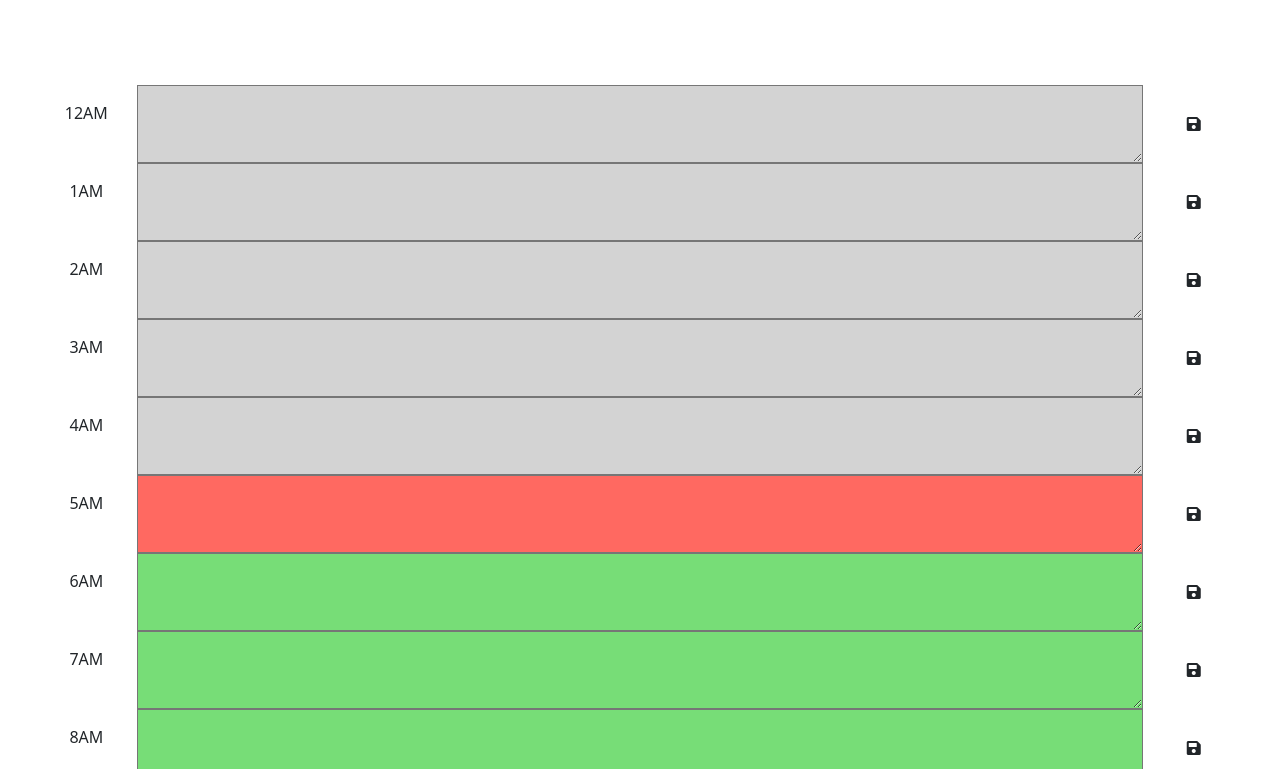
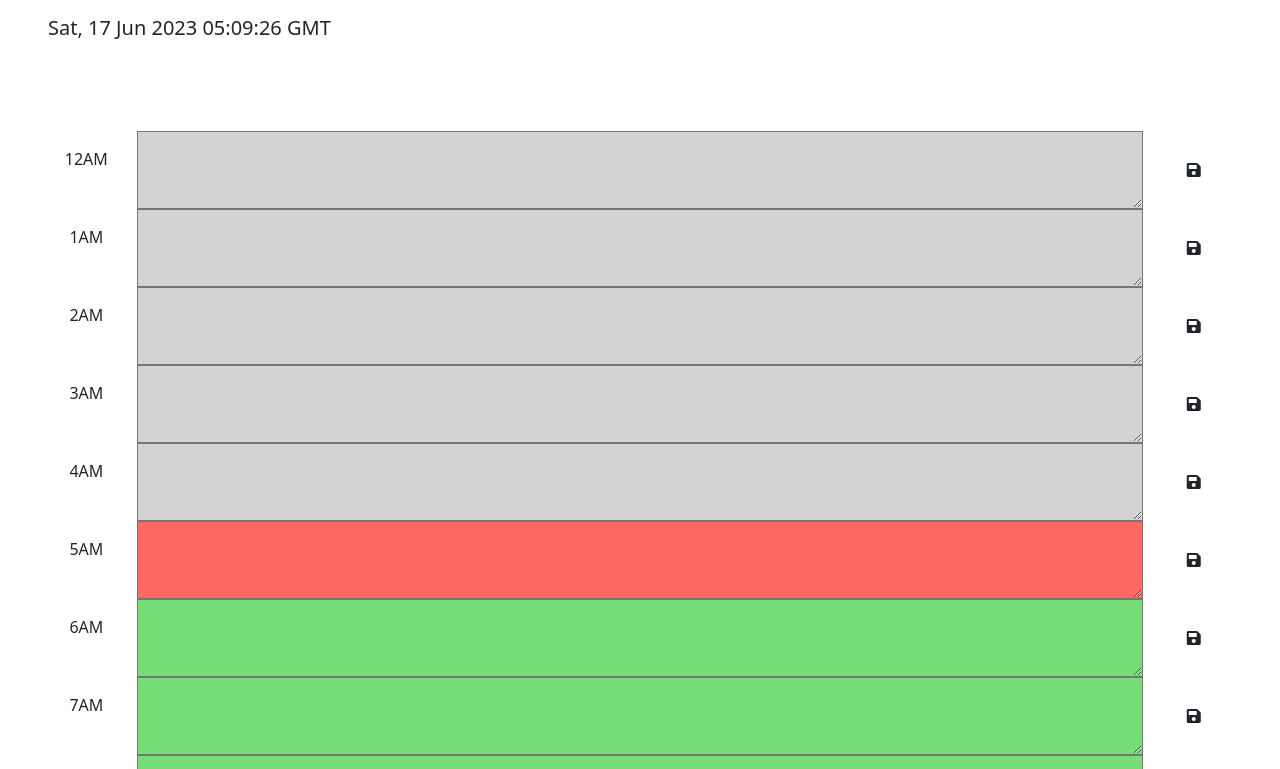
Before and after one commit to CYMcolor/Work-Day-Scheduler, a plain HTML site: page index.html in a window 1280 px wide. Shown: the part 166-935 px from the top of the page. Drawn offline with nearby package versions, Linux system fonts and the light colour scheme.

Commit message:
Added current date display
put the dom creation in one function
made time interval for the current date on top of head
attempted adding a click function

```diff
--- a/assets/script.js
+++ b/assets/script.js
@@ -13,12 +13,30 @@ $(function () {
   // function? How can DOM traversal be used to get the "hour-x" id of the
   // time-block containing the button that was clicked? How might the id be
   // useful when saving the description in local storage?
+  $(".saveBtn").click(function(event)
+  {
+    event.stopPropgation();
+    //event.StopImmediatePropagation();
+    console.log("was clicked");
+  });
 
   // TODO: Add code to apply the past, present, or future class to each time
   // block by comparing the id to the current hour. HINTS: How can the id
   // attribute of each time-block be used to conditionally add or remove the
   // past, present, and future classes? How can Day.js be used to get the
   // current hour in 24-hour time?
+  domCreate();
+
+  // TODO: Add code to get any user input that was saved in localStorage and set
+  // the values of the corresponding textarea elements. HINT: How can the id
+  // attribute of each time-block be used to do this?
+
+  // TODO: Add code to display the current date in the header of the page.
+  timeCounter();
+});
+
+function domCreate()
+{
   for( var i = 0; i < 24; i++)
   {
     //create the hour block div
@@ -47,31 +65,38 @@ $(function () {
     $("#hour-"+i).append(textArea);
     $("#hour-"+i).append(button);
 
-    // check if it is past present or future
+    // check if it is past, present or future and add color accordingliy
+    var grey = '#d3d3d3';
+    var red = '#ff6961';
+    var green = '#77dd77';
     if(hour === i)
     {
       $("#hour-"+i).addClass("present");
-      textArea.css('background-color', '#ff6961');
+      textArea.css({'background-color': red, 'color': 'white'});
     }
     else if(hour > i)
     {
       $("#hour-"+ i).addClass("past");
-      textArea.css('background-color', '#d3d3d3');
+      textArea.css({'background-color': grey, 'color': 'white'});
     }
     else
     {
       $("#hour-"+ i).addClass("future");
-      textArea.css('background-color', '#77dd77');
+      textArea.css({'background-color': green, 'color': 'white'});
     }
 
 
   }
   //append icon outside or the icon would appear 12 times
   $("button").append(saveIcon);
+}
 
-  // TODO: Add code to get any user input that was saved in localStorage and set
-  // the values of the corresponding textarea elements. HINT: How can the id
-  // attribute of each time-block be used to do this?
+function timeCounter()
+{
+    var timeInterval = setInterval(function()
+    {
+        today = dayjs();
+        $('#currentDay').text(today);
 
-  // TODO: Add code to display the current date in the header of the page.
-});
+    },1000 );
+}
```
Also changed, not shown: index.html (+2 -1 lines).
